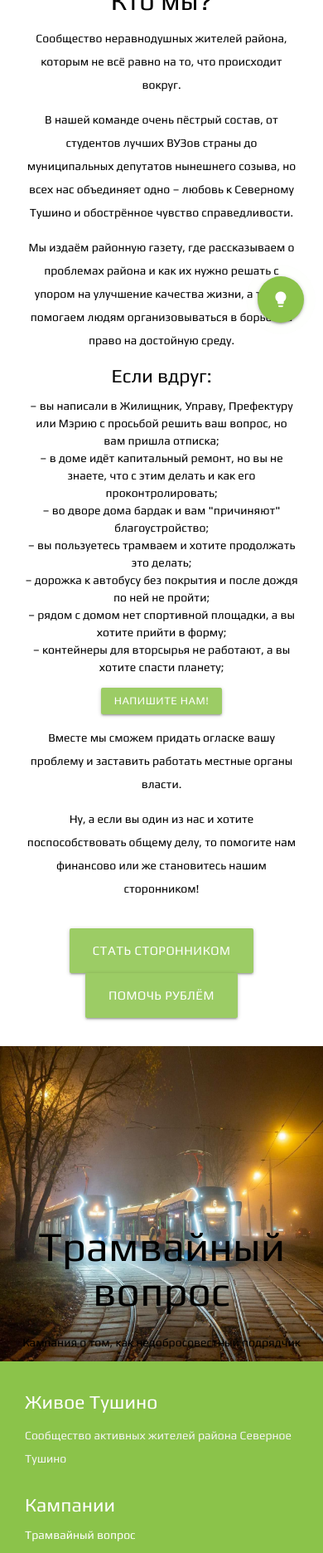
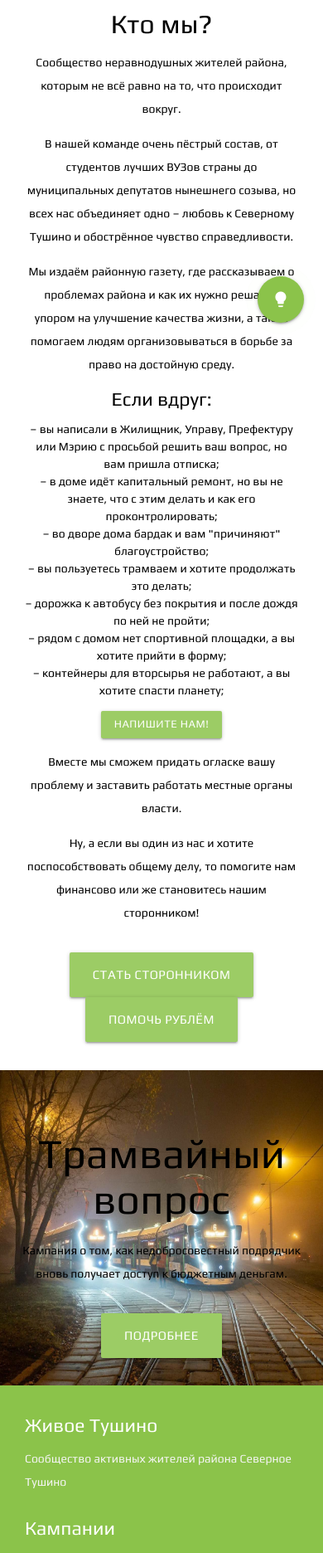
Before and after one commit to Pavel6625/live-tushino, a Jekyll site: the page built from index.html, in a window 390 px wide, cut to the strip 488-2360 px from the top of the page. Shown: the whole strip at 83% size. Built offline with Jekyll 4.4.1, drawn with Linux system fonts in a browser that asks for light colours.

Commit message:
Fix layout, add favicon

```diff
--- a/assets/css/main.scss
+++ b/assets/css/main.scss
@@ -31,16 +31,6 @@ p {
     width: 100%;
   }
 
-@media only screen and (max-width : 992px) {
-  .parallax-container .section {
-    position: absolute;
-    top: 40%;
-  }
-  #index-banner .section {
-    top: 10%;
-  }
-}
-
 @media only screen and (max-width : 600px) {
   #index-banner .section {
     top: 0;
```
Also changed, not shown: android-chrome-192x192.png (renamed from assets/android-chrome-192x192.png), android-chrome-512x512.png (renamed from assets/android-chrome-512x512.png), apple-touch-icon.png (renamed from assets/apple-touch-icon.png), favicon-16x16.png (renamed from assets/favicon-16x16.png), favicon-32x32.png (renamed from assets/favicon-32x32.png), favicon.ico (renamed from assets/favicon.ico), site.webmanifest (renamed from assets/site.webmanifest).
